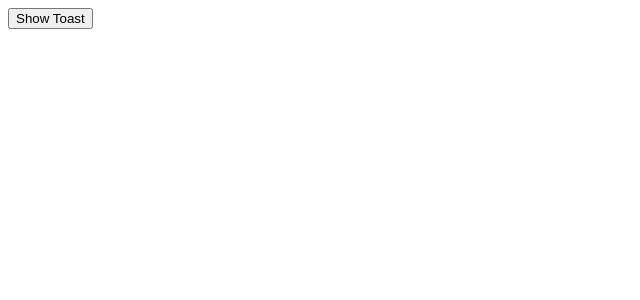
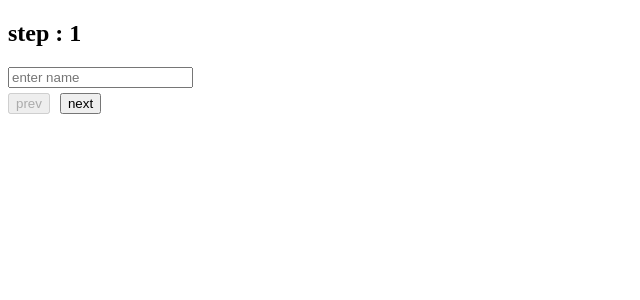
Before and after one commit to Premanshuankit/ReactPractice, a React (Vite) app: page / in a window 1280 px wide. Shown: the top 300 px of the page, without its empty margins (0-640 px from the left). Built offline with nearby package versions, Linux system fonts and the light colour scheme.

Commit message:
added multi step form

```diff
--- a/src/App.jsx
+++ b/src/App.jsx
@@ -31,6 +31,7 @@ import PaginationWithApi from "./components/PaginationWithApi";
 import PaginationWithApi2 from "./components/PaginationWithApi2";
 import Folder from "./components/Folder";
 import Toast from "./components/Toast";
+import MultiStepForm from "./components/MultiStepForm";
 
 function App() {
   const [count, setCount] = useState(0);
@@ -51,7 +52,8 @@ function App() {
   }
   return (
     <>
-      <Toast />
+      <MultiStepForm />
+      {/* <Toast /> */}
       {/* <Folder /> */}
       {/* <PaginationWithApi2 /> */}
       {/* <PaginationWithApi /> */}
--- /dev/null
+++ b/src/components/MultiStepForm.jsx
@@ -0,0 +1,87 @@
+import React, { useState } from "react";
+
+function MultiStepForm() {
+  const [step, setStep] = useState(1);
+  const [formData, setformData] = useState({ name: "", email: "" });
+
+  function handleNameChange(e) {
+    setformData({
+      ...formData,
+      name: e.target.value,
+    });
+  }
+  function handleEmailChange(e) {
+    setformData({
+      ...formData,
+      email: e.target.value,
+    });
+  }
+
+  function handleNext() {
+
+    if (step === 1 && formData.name.trim().length < 4) {
+      console.log(formData.name.trim().length);
+      alert("name must be atleast 4 char ");
+      return;
+    }
+
+    if (step === 2 && (!formData.email.includes(".") || !formData.email.includes("@"))) {
+      alert("Enter Email");
+      return;
+    }
+
+    setStep((prev) => prev + 1);
+  }
+
+  function handlePrev() {
+    setStep((prev) => prev - 1);
+  }
+
+  return (
+    <div>
+        <h2>step : {step}</h2>
+
+        {step === 1 && (
+            <input
+            type="text"
+            value={formData.name}
+            placeholder="enter name"
+            onChange={handleNameChange}
+            />
+        )}
+
+        {step === 2 && (
+            <input
+            type="text"
+            value={formData.email}
+            placeholder="enter email"
+            onChange={handleEmailChange}
+            />
+        )}
+
+        {step === 3 && (
+            <>
+            <h2>Review</h2>
+
+            <p>Name: {formData.name}</p>
+            <p>Email: {formData.email}</p>
+            </>
+        )}
+
+        <div>
+            <button
+                onClick={handlePrev}
+                disabled={step === 1}
+                style={{ marginRight: "10px", marginTop: "5px" }}
+                >
+                prev
+            </button>
+            <button disabled={step === 3} onClick={handleNext}>
+                next
+            </button>
+        </div>
+    </div>
+  );
+}
+
+export default MultiStepForm;
```
